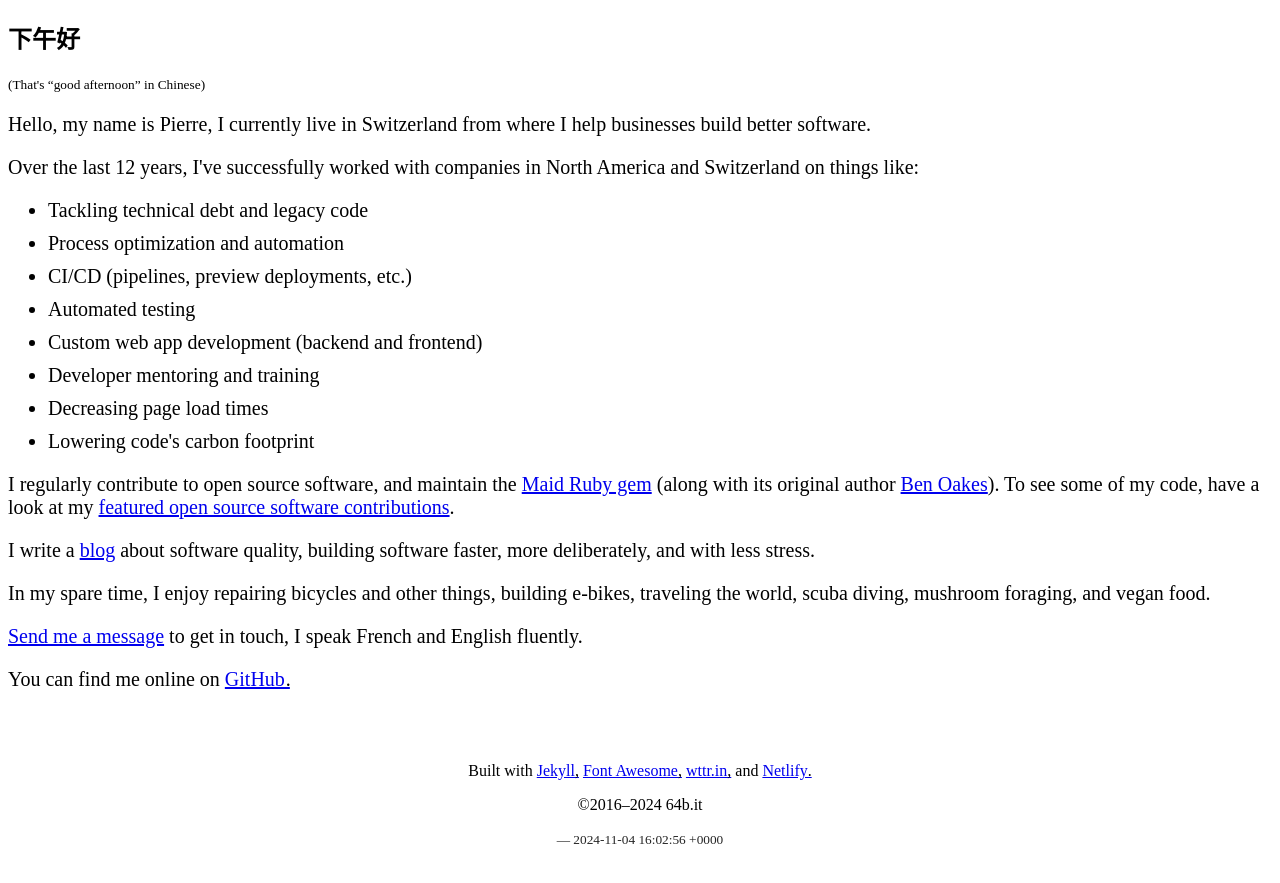
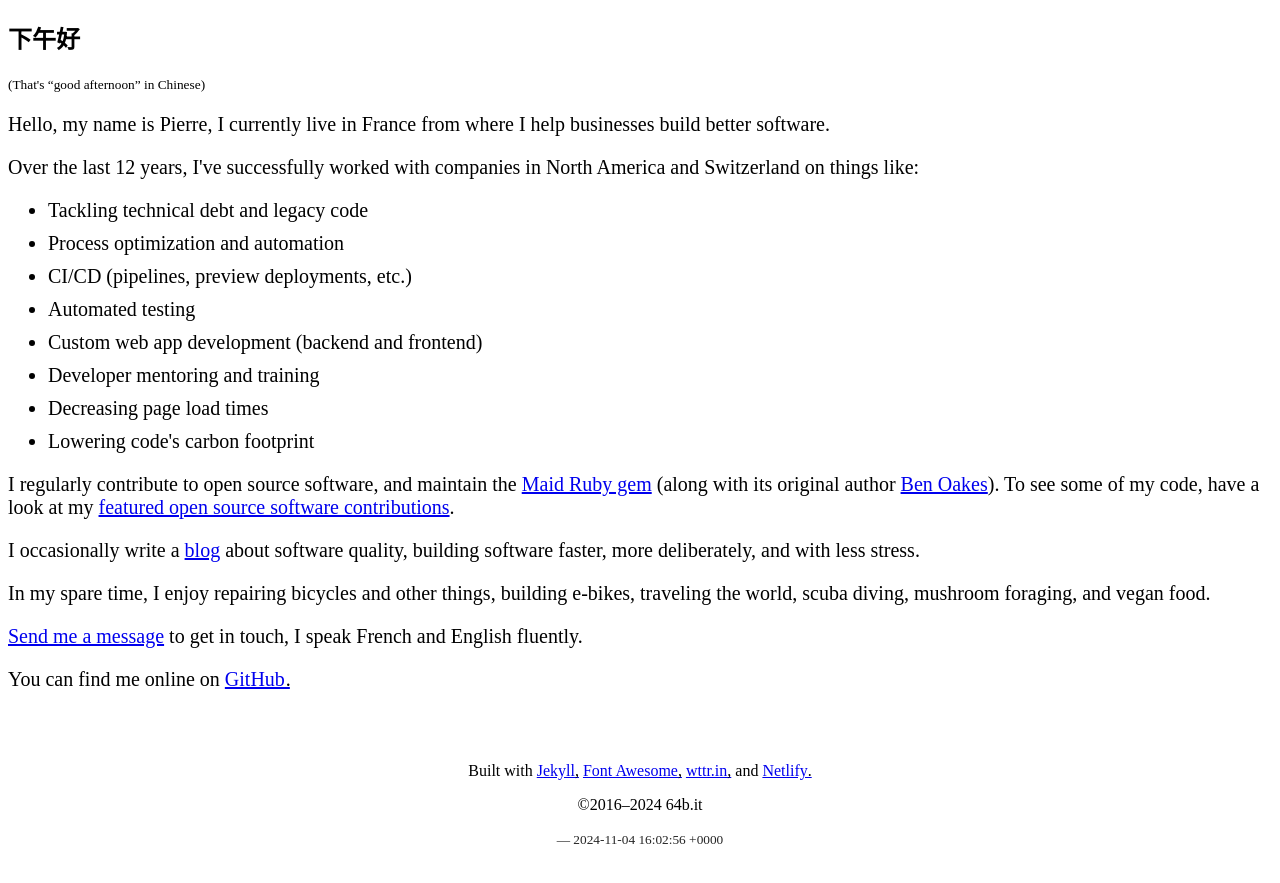
Before and after one commit to coaxial/hello, a Jekyll site: the page built from index.html, in a window 1280 px wide. Shown: the top 883 px of the page. Built offline with Jekyll 4.4.1, drawn with Linux system fonts in a browser that asks for light colours; a script that is not in the unit is left out.

Commit message:
Update location (#130)
* Update location

* Reflect blog update frequency

```diff
--- a/_data/personal_info.yml
+++ b/_data/personal_info.yml
@@ -1,5 +1,5 @@
 ---
-current_location: Switzerland
+current_location: France
 current_employer:
   name:
   url:
--- a/_includes/blog/frontpage.html
+++ b/_includes/blog/frontpage.html
@@ -1,6 +1,7 @@
 {% if site.posts.size > 0 %}
 <p>
-  I write a <a href="{% link blog/index.html %}">blog</a> about software
-  quality, building software faster, more deliberately, and with less stress.
+  I occasionally write a <a href="{% link blog/index.html %}">blog</a> about
+  software quality, building software faster, more deliberately, and with less
+  stress.
 </p>
 {% endif %}
```
